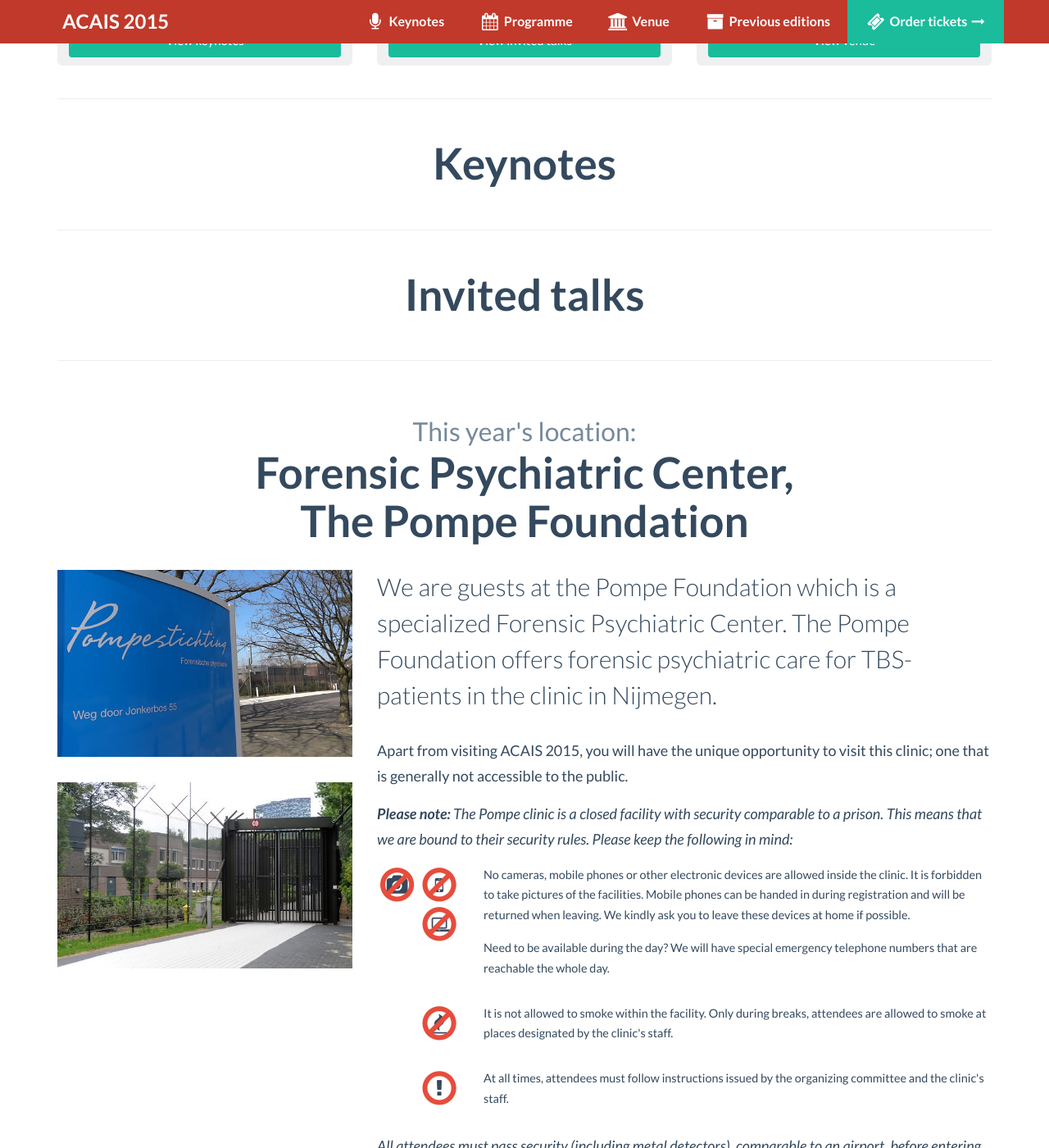
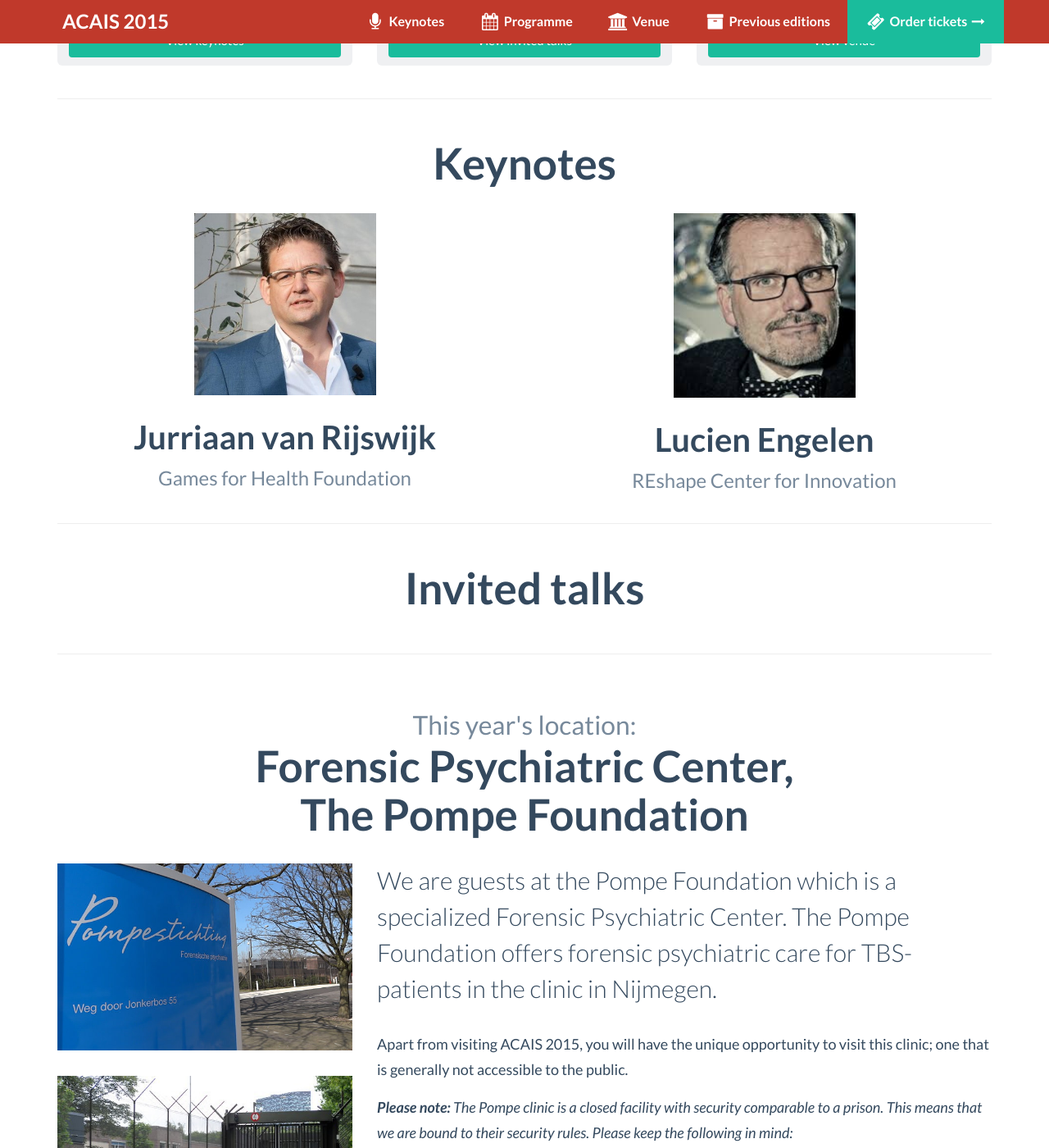
Before and after one commit to wouterbulten/acais-website, a Jekyll site: the page built from index.html, in a window 1280 px wide and 1400 px high, scrolled down 1406 px. Shown: the whole window at 82% size. Built offline with Jekyll 4.4.1, drawn with Linux system fonts in a browser that asks for light colours; nearby versions of some CDN libraries.

Commit message:
Added keynote stub

```diff
--- a/css/main.css
+++ b/css/main.css
@@ -19,6 +19,11 @@
 }
 
 h2 .subheader {
+    font-size: 60%;
+    color: #77899B;
+}
+
+h3 .subheader {
     font-size: 60%;
     color: #77899B;
 }
@@ -145,6 +150,9 @@
 .keynote-image {
     margin-top: 100px;
 }
+.keynote-photo {
+    width: 40%;
+}
 /* Programme table */
 
 .table-programme {
--- a/index.html
+++ b/index.html
@@ -79,8 +79,25 @@
         </div>
     </div>
 
-    <div class="row">
+    <div class="row text-center">
 
+        <div class="col-md-6">
+            <img src="img/speakers/jurriaanvanrijswijk.jpg" alt="Jurriaan van Rijswijk" class="keynote-photo">
+            <h3>
+                Jurriaan van Rijswijk
+                <br>
+                <small class="subheader">Games for Health Foundation</small>
+            </h3>
+        </div>
+
+        <div class="col-md-6">
+            <img src="img/speakers/lucienengelen.jpeg" alt="Lucien Engelen" class="keynote-photo">
+            <h3>
+                Lucien Engelen
+                <br>
+                <small class="subheader">REshape Center for Innovation</small>
+            </h3>
+        </div>
     </div>
 
     <hr>
```
Also changed, not shown: img/speakers/jurriaanvanrijswijk.jpg (added), img/speakers/lucienengelen.jpeg (added).
